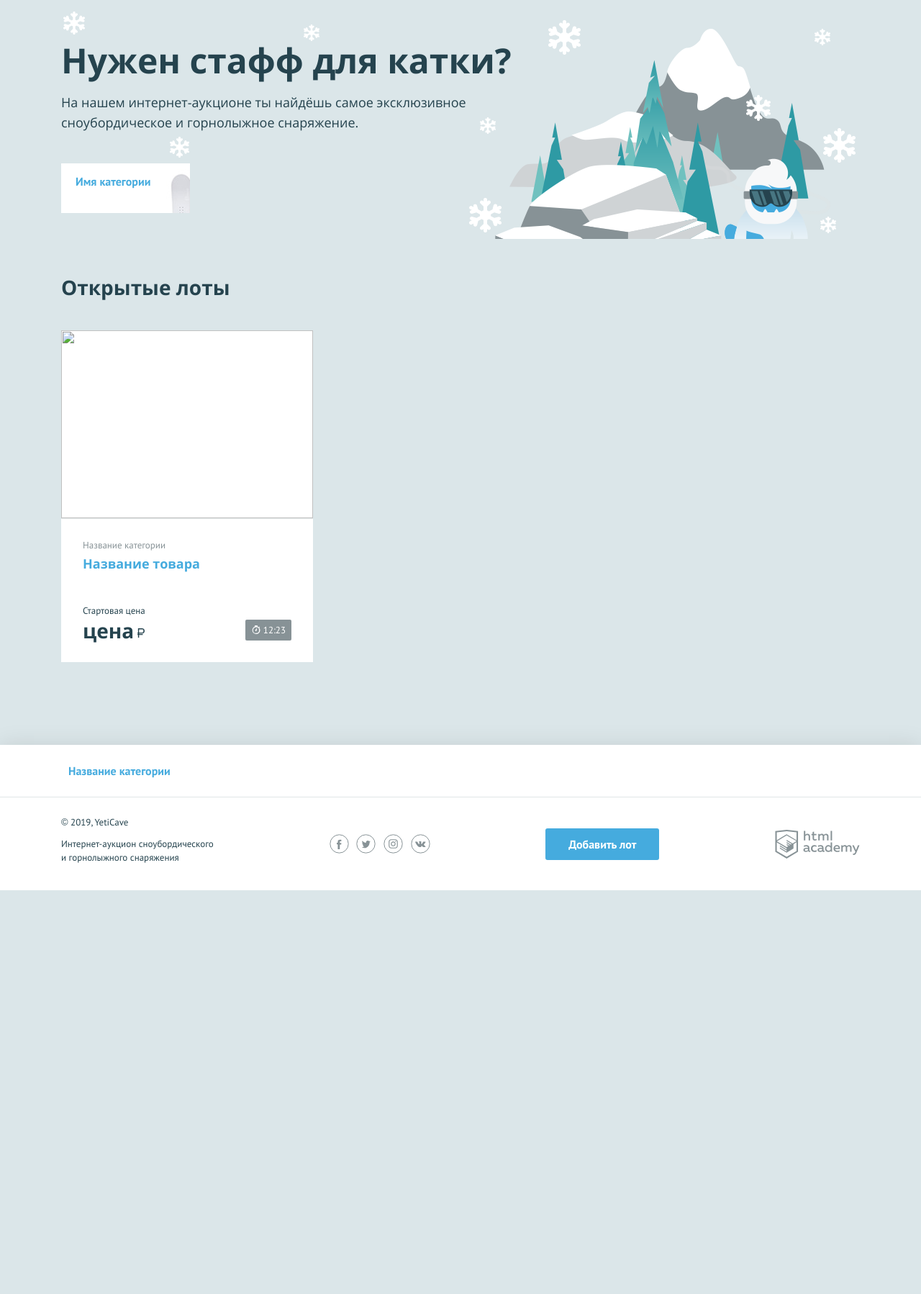
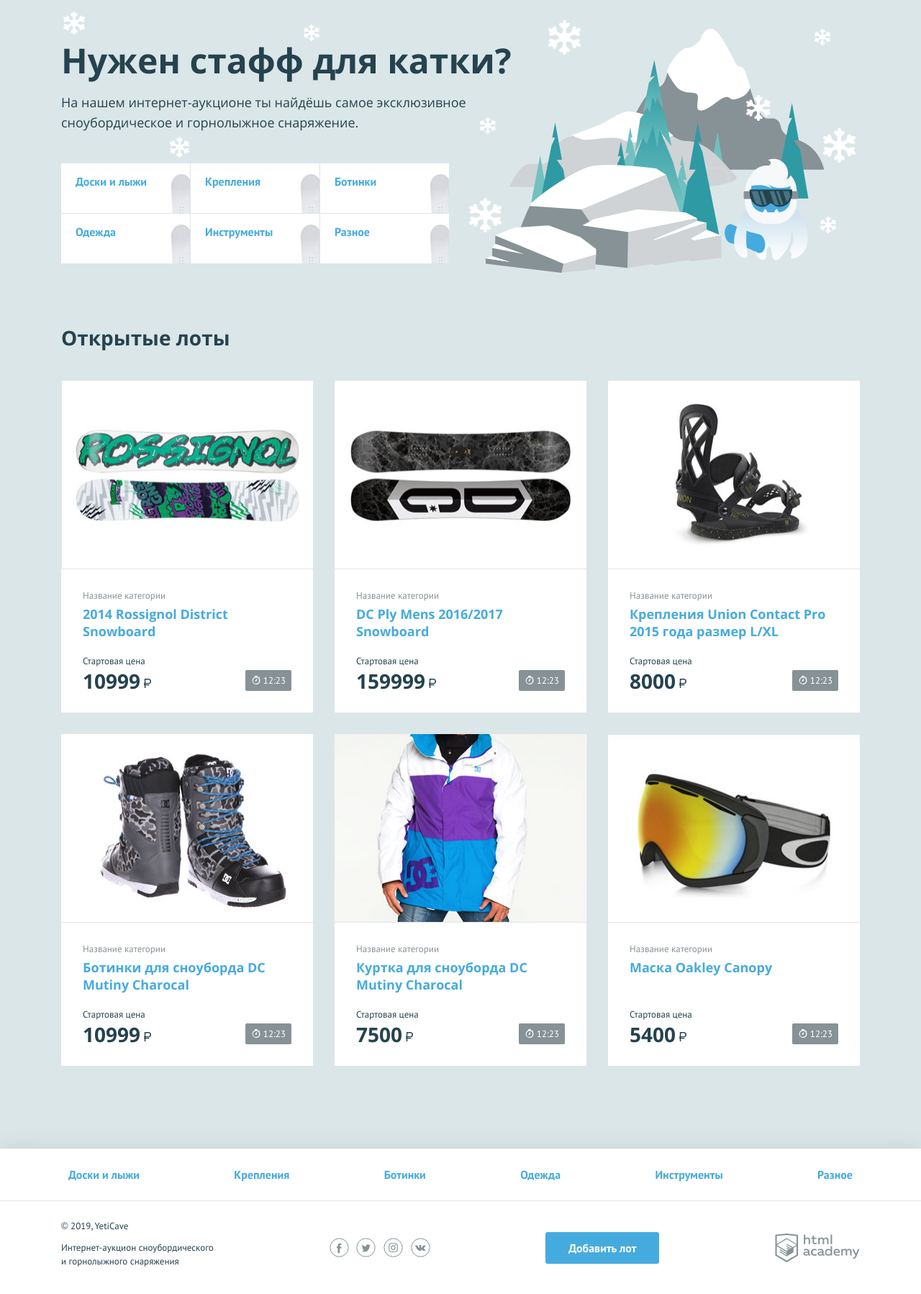
Before and after one commit to htmlacademy-php1/918779-yeticave-13, a PHP site: page / in a window 1280 px wide. Shown: the part 107-1905 px from the top of the page at 72% size. Before the commit the page ends 1344 px from the top, so only its background shows below. Run offline with PHP 8.4, Linux system fonts and the light colour scheme.

Commit message:
Добавляет отображание категорий и лотов на главную страницу

```diff
--- a/index.php
+++ b/index.php
@@ -2,6 +2,49 @@
 $is_auth = rand(0, 1);
 
 $user_name = "Антон"; // укажите здесь ваше имя
+$categories = [
+    "Доски и лыжи", "Крепления", "Ботинки", "Одежда", "Инструменты", "Разное"
+];
+
+$advertises = [
+    [
+    'name' => '2014 Rossignol District Snowboard',
+    'category' => 'Доски и лыжи',
+    'price' => 10999,
+    'url' => '/img/lot-1.jpg'
+    ],
+    [
+    'name' => 'DC Ply Mens 2016/2017 Snowboard',
+    'category' => 'Доски и лыжи',
+    'price' => 159999,
+    'url' => '/img/lot-2.jpg'
+    ],
+    [
+    'name' => 'Крепления Union Contact Pro 2015 года размер L/XL',
+    'category' => 'Крепления',
+    'price' => 8000,
+    'url' => '/img/lot-3.jpg'
+    ],
+    [
+    'name' => 'Ботинки для сноуборда DC Mutiny Charocal',
+    'category' => 'Ботинки',
+    'price' => 10999,
+    'url' => '/img/lot-4.jpg'
+    ],
+    [
+    'name' => 'Куртка для сноуборда DC Mutiny Charocal',
+    'category' => 'Одежда',
+    'price' => 7500,
+    'url' => '/img/lot-5.jpg'
+    ],
+    [
+    'name' => 'Маска Oakley Canopy',
+    'category' => 'Разное',
+    'price' => 5400,
+    'url' => '/img/lot-6.jpg'
+    ]
+];
+
 ?>
 <!DOCTYPE html>
 <html lang="ru">
@@ -53,9 +96,11 @@
         <p class="promo__text">На нашем интернет-аукционе ты найдёшь самое эксклюзивное сноубордическое и горнолыжное снаряжение.</p>
         <ul class="promo__list">
             <!--заполните этот список из массива категорий-->
+            <?php foreach ($categories as $catlist):?>
             <li class="promo__item promo__item--boards">
-                <a class="promo__link" href="pages/all-lots.html">Имя категории</a>
+                <a class="promo__link" href="pages/all-lots.html"><?=$catlist;?></a>
             </li>
+            <?php endforeach; ?>
         </ul>
     </section>
     <section class="lots">
@@ -63,18 +108,18 @@
             <h2>Открытые лоты</h2>
         </div>
         <ul class="lots__list">
-            <!--заполните этот список из массива с товарами-->
+            <?php foreach ($advertises as $advertise => $adv): ?>
             <li class="lots__item lot">
                 <div class="lot__image">
-                    <img src="" width="350" height="260" alt="">
+                    <img src="<?=$adv['url'];?>" width="350" height="260" alt="<?=$adv['name'];?>">
                 </div>
                 <div class="lot__info">
                     <span class="lot__category">Название категории</span>
-                    <h3 class="lot__title"><a class="text-link" href="pages/lot.html">Название товара</a></h3>
+                    <h3 class="lot__title"><a class="text-link" href="pages/lot.html"><?=$adv['name'];?></a></h3>
                     <div class="lot__state">
                         <div class="lot__rate">
                             <span class="lot__amount">Стартовая цена</span>
-                            <span class="lot__cost">цена<b class="rub">р</b></span>
+                            <span class="lot__cost"><?=$adv['price'];?><b class="rub">р</b></span>
                         </div>
                         <div class="lot__timer timer">
                             12:23
@@ -82,6 +127,7 @@
                     </div>
                 </div>
             </li>
+            <?php endforeach; ?>
         </ul>
     </section>
 </main>
@@ -91,9 +137,11 @@
     <nav class="nav">
         <ul class="nav__list container">
             <!--заполните этот список из массива категорий-->
+            <?php foreach ($categories as $catlist): ?>
             <li class="nav__item">
-                <a href="pages/all-lots.html">Название категории</a>
+                <a href="pages/all-lots.html"><?=$catlist;?></a>
             </li>
+            <?php endforeach; ?>
         </ul>
     </nav>
     <div class="main-footer__bottom container">
```
